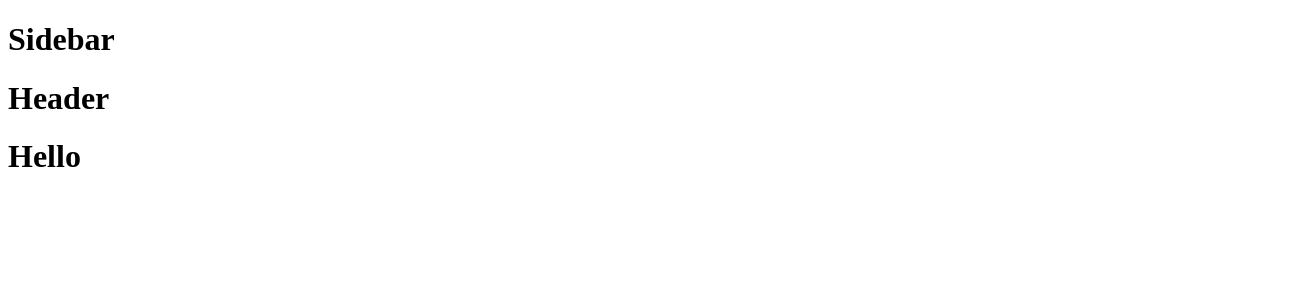
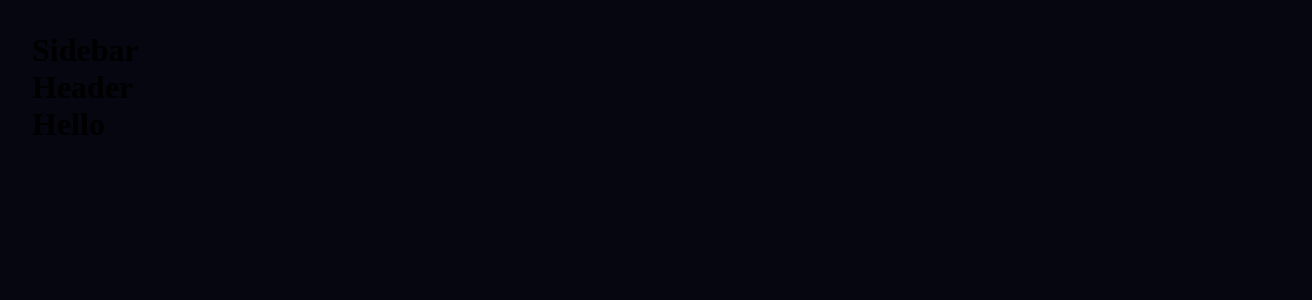
Before and after one commit to bitrend/bitrend-client, a React (Vite) app: page / in a window 1280 px wide. Shown: the top 300 px of the page, 1312 px wide, since content can reach past the window. Built offline with nearby package versions, Linux system fonts and the light colour scheme.

Commit message:
chore::index.css 추가

```diff
--- a/src/App.tsx
+++ b/src/App.tsx
@@ -2,11 +2,9 @@ import { Layout } from "./Layout/Layout";
 
 function App() {
   return (
-    <>
-      <Layout>
-        <h1>Hello</h1>
-      </Layout>
-    </>
+    <Layout>
+      <h1>Hello</h1>
+    </Layout>
   );
 }
 
--- /dev/null
+++ b/src/index.css
@@ -0,0 +1,13 @@
+* {
+  margin: 0;
+  padding: 0;
+}
+html,
+body {
+  height: calc(100vh - 2rem);
+  width: calc(100vw - 2rem);
+}
+body {
+  background-color: #060610;
+  padding: 2rem;
+}
--- a/src/main.tsx
+++ b/src/main.tsx
@@ -1,5 +1,6 @@
 import { StrictMode } from "react";
 import { createRoot } from "react-dom/client";
+import "./index.css";
 import App from "./App.tsx";
 
 createRoot(document.getElementById("root")!).render(
```
